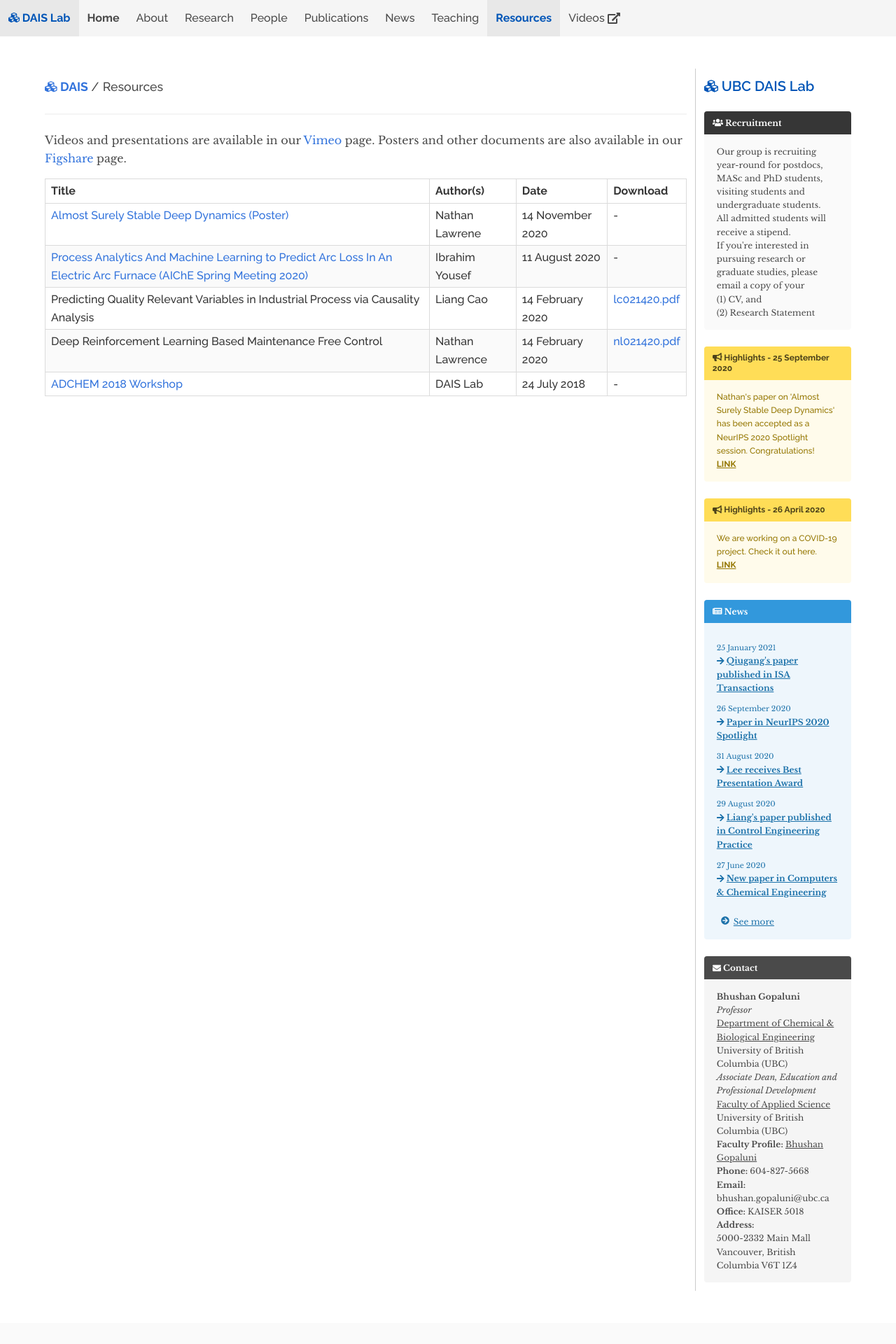
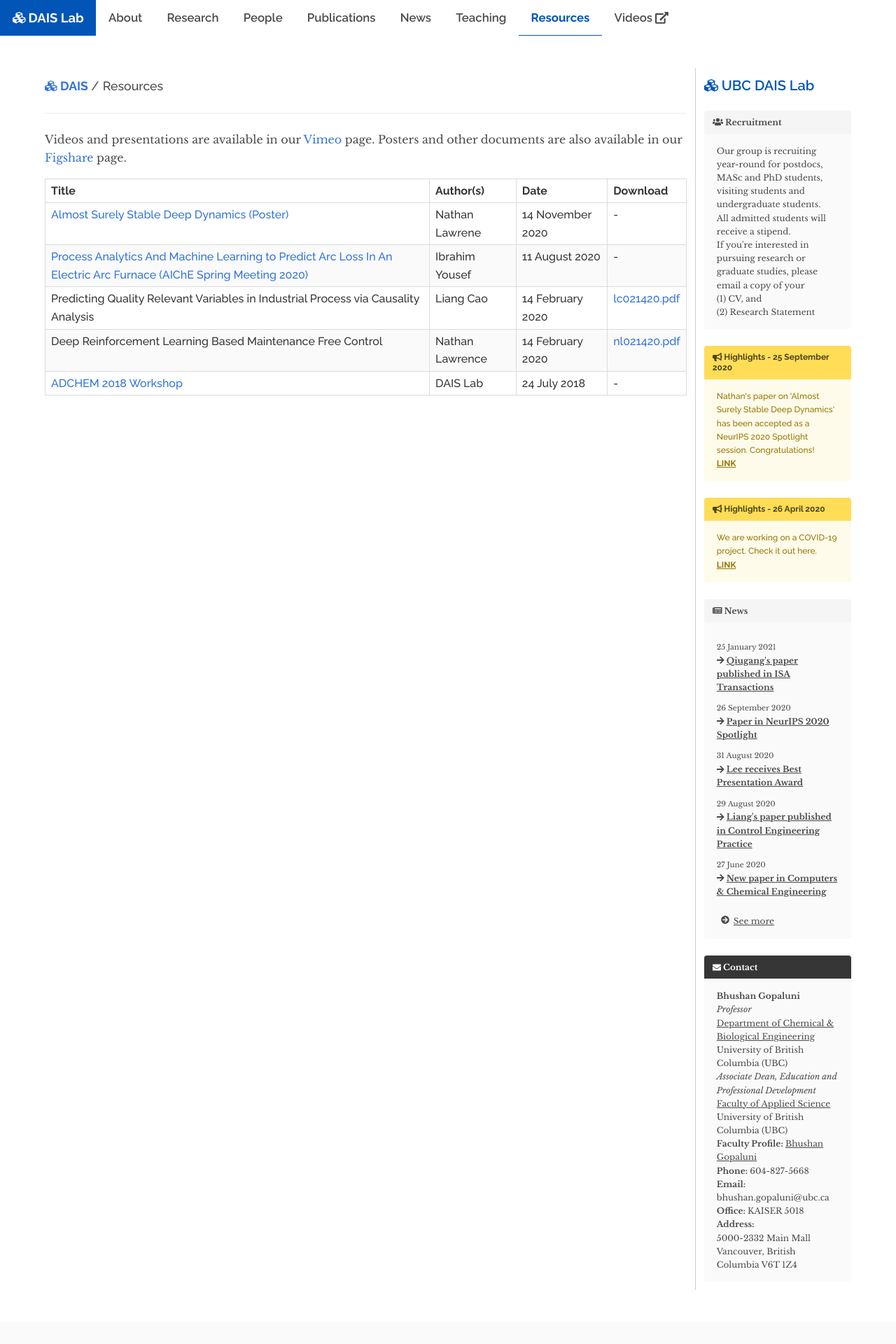
Before and after one commit to daisubc/daisubc.github.io, a Jekyll site: the page built from resources.md, in a window 1280 px wide. Shown: the top 1920 px of the page at 70% size. Built offline with Jekyll 4.4.1, drawn with Linux system fonts in a browser that asks for light colours; nearby versions of some CDN libraries.

Commit message:
change navbar style

```diff
--- a/_includes/navbar.html
+++ b/_includes/navbar.html
@@ -1,8 +1,7 @@
-<nav class="navbar is-light" role="navigation" aria-label="main navigation">
-  <!-- <div class="container"> -->
+<nav class="navbar" role="navigation" aria-label="main navigation">
   <div class="navbar-brand">
     <a class="navbar-item" href="{{ site.baseurl }}/">
-      <b class="has-text-darkblue"><i class="fas fa-cubes"></i> {{ site.labshortname }}</b>
+      <b><i class="fas fa-cubes"></i> {{ site.labshortname }}</b>
     </a>
 
     <a role="button" class="navbar-burger burger" aria-label="menu" aria-expanded="true" data-target="navBasic">
@@ -14,9 +13,6 @@
 
   <div id="navBasic" class="navbar-menu">
     <div class="navbar-start" itemscope itemtype="http://schema.org/SiteNavigationElement">
-      <a itemprop="url" class="navbar-item" href="{{ site.baseurl }}/">
-        <b>Home</b>
-      </a>
       {% assign paths = page.url | split:"/" | downcase %}
       {% for link in site.data.pages %}
       {% assign linkname = link.name | downcase %}
@@ -24,7 +20,7 @@
           <a itemprop="url" target="_blank" class="navbar-item" href="{{ link.url }}">{{ link.name }}&nbsp;<i class="fas fa-external-link-alt"></i></a>
         {% else %}
           {% if paths contains linkname %}
-            <a itemprop="url" class="navbar-item is-active has-text-darkblue" href="{{ site.baseurl }}/{{ link.name | downcase }}/"><b>{{ link.name }}</b></a>
+            <a itemprop="url" class="navbar-item is-active" href="{{ site.baseurl }}/{{ link.name | downcase }}/"><b>{{ link.name }}</b></a>
           {% else %}
             <a itemprop="url" class="navbar-item" href="{{ site.baseurl }}/{{ link.name | downcase }}/"> {{ link.name }}</a>
           {% endif %}
--- a/_includes/sidebar.html
+++ b/_includes/sidebar.html
@@ -4,7 +4,7 @@
   <span class="has-text-darkblue"><i class="fas fa-cubes"></i> {{ site.unishortname}} {{ site.labshortname }}</span>
 </p>
 
-<article class="message is-small is-dark">
+<article class="message is-small is-light">
   <div class="message-header">
     <p><i class="fas fa-users"></i> Recruitment</p>
   </div>
@@ -26,7 +26,7 @@
 </article>
 {% endfor %}
 
-<article class="message is-small is-info">
+<article class="message is-small is-light">
   <div class="message-header">
     <p><i class="fas fa-newspaper"></i> News</p>
   </div>
@@ -47,7 +47,7 @@
   </div>
 </article>
 
-<article class="message is-small">
+<article class="message is-small is-dark">
   <div class="message-header">
     <p><i class="fas fa-envelope"></i> Contact</p>
   </div>
--- a/assets/css/dais.scss
+++ b/assets/css/dais.scss
@@ -5,6 +5,7 @@
 
 $darkerblue: #002145;
 $darkblue: #0055B7;
+$lightblue: #0079FF;
 $orangemuted: #DB4D00;
 $sans-serif-font: 'Raleway', sans-serif;
 $serif-font: 'Libre Baskerville', serif;
@@ -13,7 +14,40 @@ $body-line-height: 1.6;
 $family-primary: $sans-serif-font;
 $weight-normal: 500;
 
+$navbar-height: 3.2rem;
+$navbar-background-color: #fff;
+$navbar-item-active-background-color: #fff;
+$navbar-item-active-color: $darkblue;
+$navbar-item-hover-color: #fff;
+$navbar-item-hover-background-color: $darkblue;
+
 @import "bulma-0.9.1/bulma";
+
+.navbar-item{
+  padding: 0.5rem 1.1rem;
+  font-weight: 600;
+  font-family: $sans-serif-font;
+  font-size: 1.05em;
+}
+
+.navbar-brand {
+  .navbar-item{
+    color: $darkblue;
+  }
+  &:hover {
+    background-color: $darkblue;
+    color: #fff;
+    font-size: 1.1em;
+  }
+}
+
+.navbar-item.is-active{
+  border-bottom: 0.1em solid $darkblue;
+  &:hover {
+    color: #fff;
+    font-size: 1.1em;
+  }
+}
 
 .container {
   margin: 10px auto;
@@ -172,10 +206,6 @@ p {
   font-family: $sans-serif-font !important;
 }
 
-.navbar-item{
-  font-weight: 500 !important;
-}
-
 .is-sans-serif{
   font-family: $sans-serif-font !important;
 }
```
